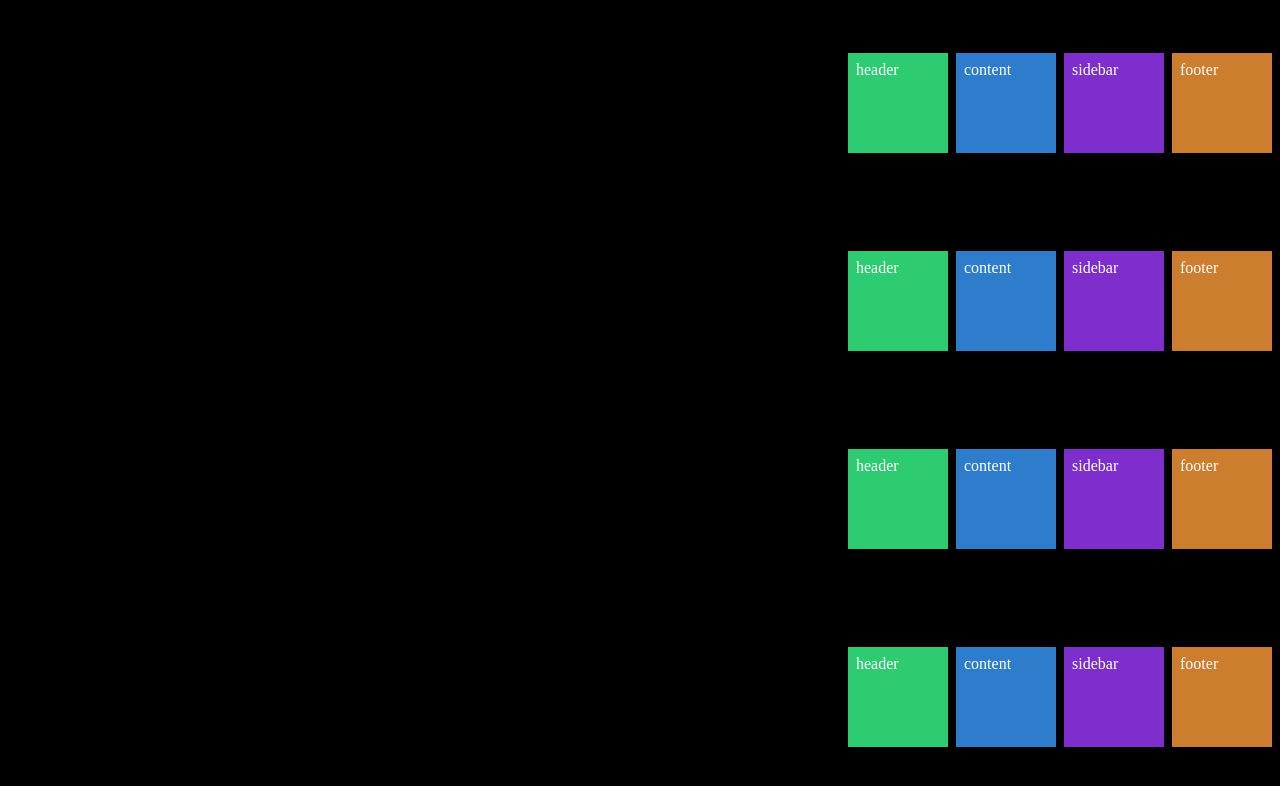
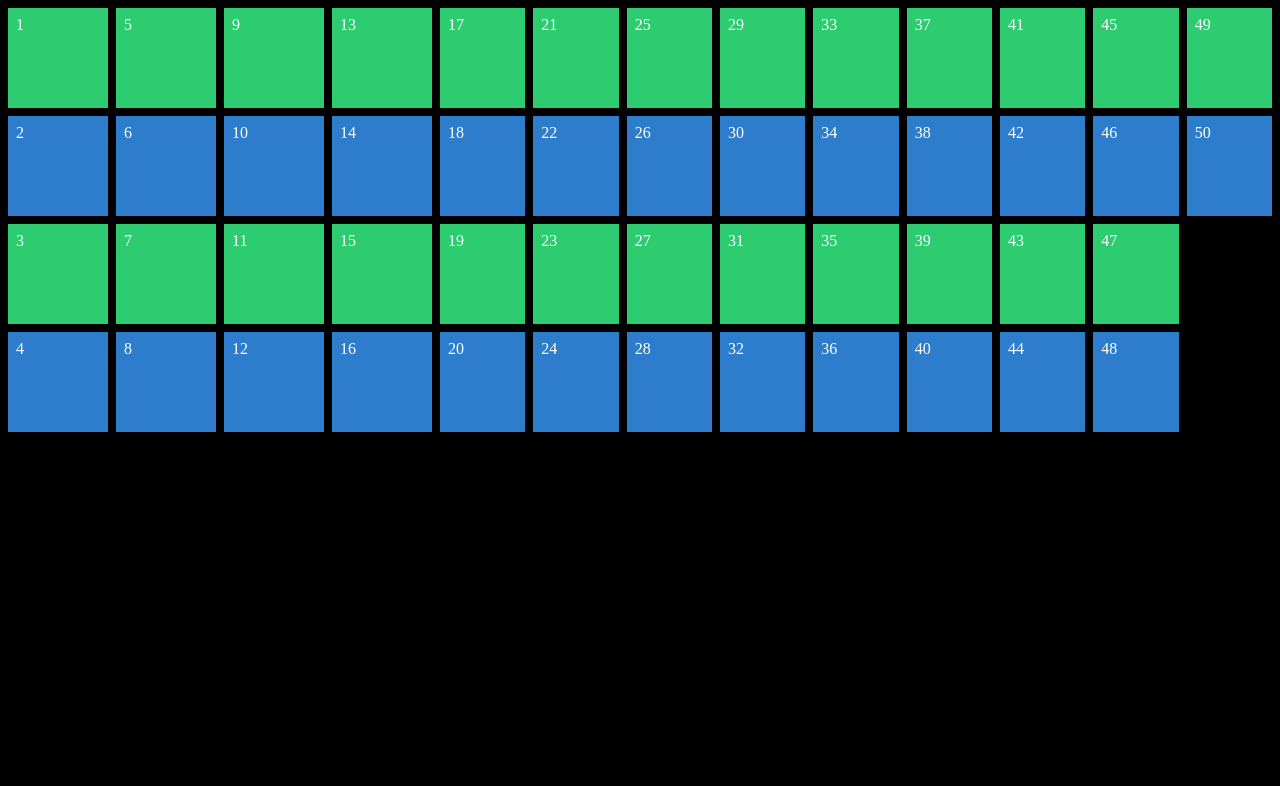
Before and after one commit to UnhappyDogChew/nomadcoder-scss-masterclass, a website: page index.html in a window 1280 px wide. Drawn offline with Linux system fonts and the light colour scheme.

Commit message:
lesson#2.10

```diff
--- a/index.html
+++ b/index.html
@@ -5,21 +5,55 @@
     <link href="styles/styles.css" rel="stylesheet" />
   </head>
   <body class="grid">
-    <div class="header">header</div>
-    <div class="content">content</div>
-    <div class="sidebar">sidebar</div>
-    <div class="footer">footer</div>
-    <div class="header">header</div>
-    <div class="content">content</div>
-    <div class="sidebar">sidebar</div>
-    <div class="footer">footer</div>
-    <div class="header">header</div>
-    <div class="content">content</div>
-    <div class="sidebar">sidebar</div>
-    <div class="footer">footer</div>
-    <div class="header">header</div>
-    <div class="content">content</div>
-    <div class="sidebar">sidebar</div>
-    <div class="footer">footer</div>
+    <div class="item">1</div>
+    <div class="item">2</div>
+    <div class="item">3</div>
+    <div class="item">4</div>
+    <div class="item">5</div>
+    <div class="item">6</div>
+    <div class="item">7</div>
+    <div class="item">8</div>
+    <div class="item">9</div>
+    <div class="item">10</div>
+    <div class="item">11</div>
+    <div class="item">12</div>
+    <div class="item">13</div>
+    <div class="item">14</div>
+    <div class="item">15</div>
+    <div class="item">16</div>
+    <div class="item">17</div>
+    <div class="item">18</div>
+    <div class="item">19</div>
+    <div class="item">20</div>
+    <div class="item">21</div>
+    <div class="item">22</div>
+    <div class="item">23</div>
+    <div class="item">24</div>
+    <div class="item">25</div>
+    <div class="item">26</div>
+    <div class="item">27</div>
+    <div class="item">28</div>
+    <div class="item">29</div>
+    <div class="item">30</div>
+    <div class="item">31</div>
+    <div class="item">32</div>
+    <div class="item">33</div>
+    <div class="item">34</div>
+    <div class="item">35</div>
+    <div class="item">36</div>
+    <div class="item">37</div>
+    <div class="item">38</div>
+    <div class="item">39</div>
+    <div class="item">40</div>
+    <div class="item">41</div>
+    <div class="item">42</div>
+    <div class="item">43</div>
+    <div class="item">44</div>
+    <div class="item">45</div>
+    <div class="item">46</div>
+    <div class="item">47</div>
+    <div class="item">48</div>
+    <div class="item">49</div>
+    <div class="item">50</div>
   </body>
 </html>
--- a/styles/styles.css
+++ b/styles/styles.css
@@ -84,13 +84,29 @@ justify-content 와 align-content 로 각각의 아이템이 아닌 전체 colum
 
 place-content 는 두 개를 동시에 설정하는 솟컷이다. 마찬가지로 align -> justify 순이다.
 */
+
+/*
+lesson #2.10
+
+grid 의 아이템이 원래 지정해줬던 범위를 넘어서게 되면 원하는대로 grid 가 그려지지 않게된다.
+이럴때 grid-auto-rows, grid-auto-columns 를 지정해주면 아이템의 갯수에 따라 column 과 row 의 수를
+동적으로 결정해준다.
+
+grid-template-columns 를 설정한 뒤 grid-auto-columns 를 설정하면 원래 지정한 범위를 넘어선 아이템들에
+대해서만 grid-auto-columns 의 값을 적용한다.
+
+원래 지정해줬던 셀의 양을 넘어서는 아이템이 주어지면 자동으로 row 를 추가해서 아이템들을 담는다. 그 이유는
+grid-auto-flow 가 기본적으로 row 로 설정되어있기 때문이다. 이 속성을 column 으로 바꾸면 새 아이템이
+추가될 때마다 column 을 추가하게 되고, 아이템의 순서도 첫 column 부터 차는 순서로 바뀌게 된다.
+*/
 .grid {
   background: black;
   display: grid;
   height: calc(100vh - 16px);
   gap: 8px;
-  grid-template: repeat(4, 100px) / repeat(4, 100px);
-  place-content: space-around end;
+  grid-template-columns: repeat(4, 100px);
+  grid-template-rows: repeat(4, 100px);
+  grid-auto-flow: column;
 }
 
 /*
@@ -115,8 +131,14 @@ span 을 지정할 때 시작점을 지정하려면 1 / span 3 와 같이 지정
   background: #2ecc71;
 }
 
+/*
+lesson #2.10
+
+align-self, justify-self 도 가능하다. 둘을 합친 것은 역시 place-self 이다.
+*/
 .content {
   background: #2e7dcc;
+  place-self: center end;
 }
 
 .sidebar {
@@ -131,3 +153,11 @@ div {
   color: white;
   padding: 8px;
 }
+
+.item:nth-child(odd) {
+  background: #2ecc71;
+}
+
+.item:nth-child(even) {
+  background: #2e7dcc;
+}
```
